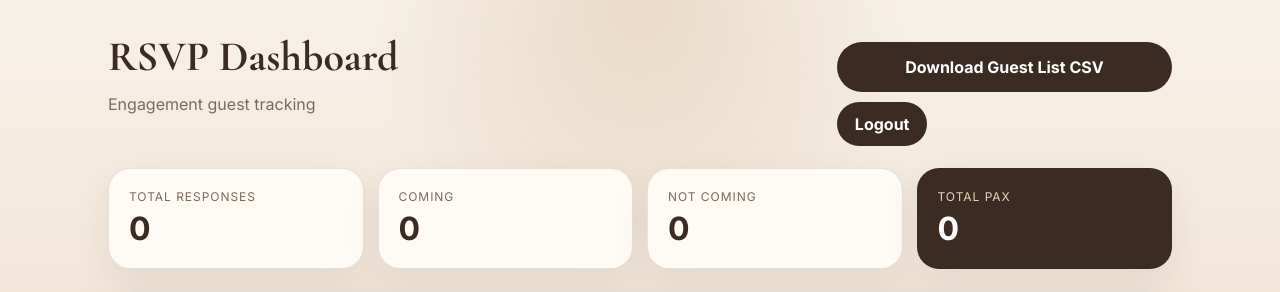
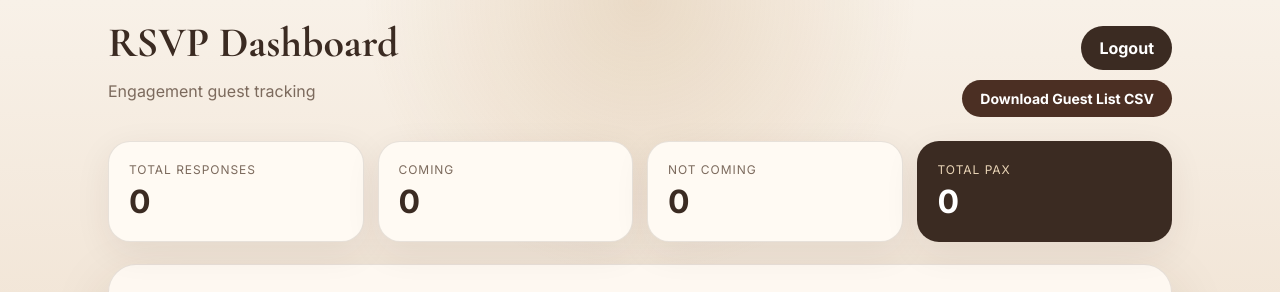
Before and after one commit to rizfebriansyah/engagement-invitation, a Flask app: page /admin in a window 1280 px wide. Shown: the top 292 px of the page. Run offline with Flask 3, Linux system fonts and the light colour scheme; the visitor is signed in with stand-in values (Sample User, id 1); data that the repository does not hold is empty; some libraries are stand-ins or nearby versions.

Commit message:
admin buttons
adjust admin buttons

```diff
--- a/static/styles.css
+++ b/static/styles.css
@@ -301,6 +301,30 @@ th {
   color: #9f2d20;
 }
 
+.admin-actions {
+  display: flex;
+  flex-direction: column;
+  align-items: flex-end;
+  gap: 10px;
+}
+
+.download-btn {
+  display: inline-block;
+  background: #4b2f23;
+  color: white;
+  text-decoration: none;
+  padding: 10px 18px;
+  border-radius: 999px;
+  font-weight: 700;
+  font-size: 14px;
+  width: auto;
+  text-align: center;
+}
+
+.download-btn:hover {
+  opacity: 0.92;
+}
+
 @media (max-width: 760px) {
   .stats {
     grid-template-columns: repeat(2, 1fr);
--- a/templates/admin.html
+++ b/templates/admin.html
@@ -14,13 +14,13 @@
         <p class="small">Engagement guest tracking</p>
       </div>
 
-      <div style="display:flex; gap:10px; flex-wrap:wrap;">
-        <a class="map-btn" href="/admin/export">
-          Download Guest List CSV
+      <div class="admin-actions">
+        <a class="logout" href="/admin/logout">
+          Logout
         </a>
 
-        <a class="logout" href="/admin/logout">
-          Logout
+        <a class="download-btn" href="/admin/export">
+          Download Guest List CSV
         </a>
       </div>
     </div>
```
